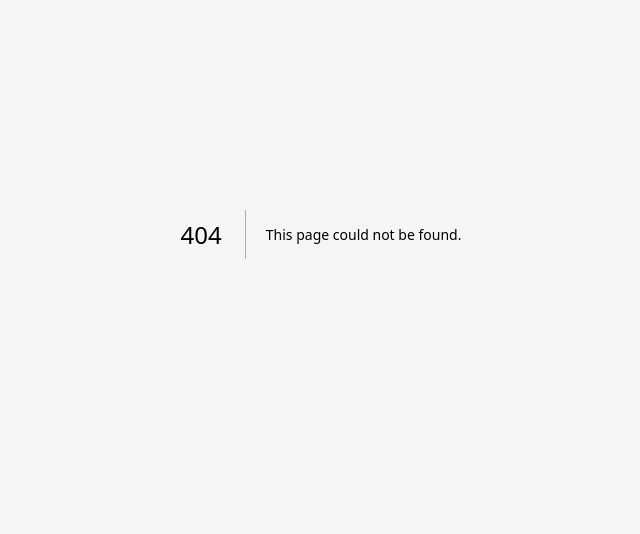
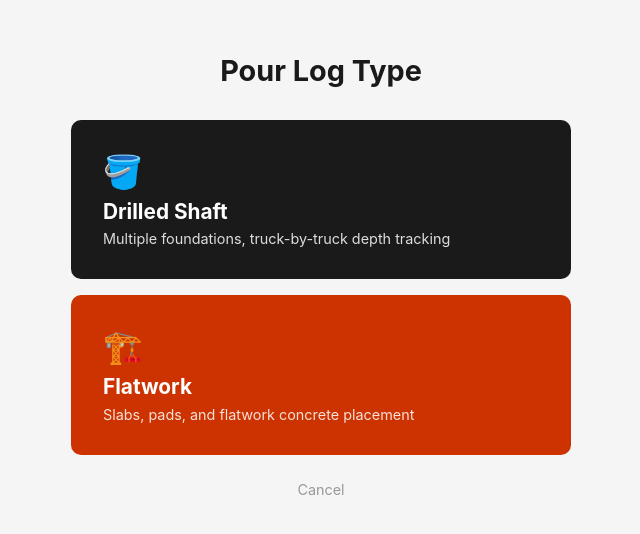
Before and after one commit to tylernordhus/ironclad-reports, a Next.js app: page /pour-log-select in a window 1280 px wide. Before the commit this address had no page. Shown: the part 166-700 px from the top of the page, without its empty margins (319-959 px from the left). Built offline with nearby package versions, Linux system fonts and the light colour scheme.

Commit message:
Create page.js

```diff
--- /dev/null
+++ b/app/pour-log-select/page.js
@@ -0,0 +1,63 @@
+export default async function PourLogSelect({ searchParams }) {
+  const project_name = searchParams?.project_name || ''
+  const project_id = searchParams?.project_id || ''
+  const params = project_id ? '?project_id=' + project_id + '&project_name=' + encodeURIComponent(project_name) : ''
+
+  return (
+    <main style={{
+      minHeight: '100vh',
+      display: 'flex',
+      alignItems: 'center',
+      justifyContent: 'center',
+      padding: '2rem',
+      background: '#f5f5f5'
+    }}>
+      <div style={{ width: '100%', maxWidth: '500px' }}>
+        <div style={{ textAlign: 'center', marginBottom: '2rem' }}>
+          <h1 style={{ color: '#1a1a1a', fontSize: '1.8rem', marginBottom: '.5rem' }}>
+            Pour Log Type
+          </h1>
+          {project_name && (
+            <p style={{ color: '#cc3300', fontWeight: '600', margin: 0 }}>{project_name}</p>
+          )}
+        </div>
+
+        <div style={{ display: 'flex', flexDirection: 'column', gap: '1rem' }}>
+          <a href={'/pour-log' + params} style={{ textDecoration: 'none' }}>
+            <div style={{
+              background: '#1a1a1a',
+              borderRadius: '10px',
+              padding: '2rem',
+              color: 'white',
+              cursor: 'pointer'
+            }}>
+              <div style={{ fontSize: '2rem', marginBottom: '.5rem' }}>🪣</div>
+              <div style={{ fontSize: '1.3rem', fontWeight: '700', marginBottom: '.4rem' }}>Drilled Shaft</div>
+              <div style={{ fontSize: '.9rem', opacity: .85 }}>Multiple foundations, truck-by-truck depth tracking</div>
+            </div>
+          </a>
+
+          <a href={'/pour-log-flatwork' + params} style={{ textDecoration: 'none' }}>
+            <div style={{
+              background: '#cc3300',
+              borderRadius: '10px',
+              padding: '2rem',
+              color: 'white',
+              cursor: 'pointer'
+            }}>
+              <div style={{ fontSize: '2rem', marginBottom: '.5rem' }}>🏗️</div>
+              <div style={{ fontSize: '1.3rem', fontWeight: '700', marginBottom: '.4rem' }}>Flatwork</div>
+              <div style={{ fontSize: '.9rem', opacity: .85 }}>Slabs, pads, and flatwork concrete placement</div>
+            </div>
+          </a>
+        </div>
+
+        <div style={{ textAlign: 'center', marginTop: '1.5rem' }}>
+          <a href={project_id ? '/projects/' + project_id : '/'} style={{ color: '#999', textDecoration: 'none', fontSize: '.9rem' }}>
+            Cancel
+          </a>
+        </div>
+      </div>
+    </main>
+  )
+}
```
